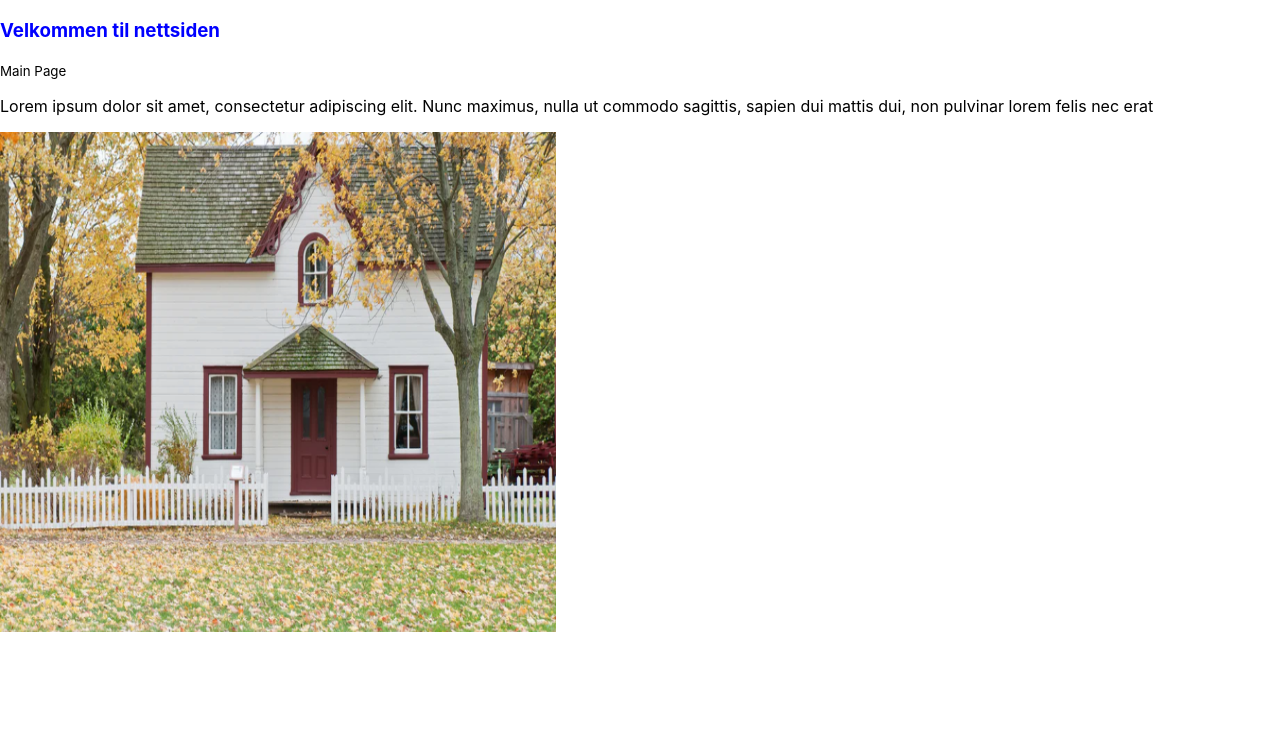
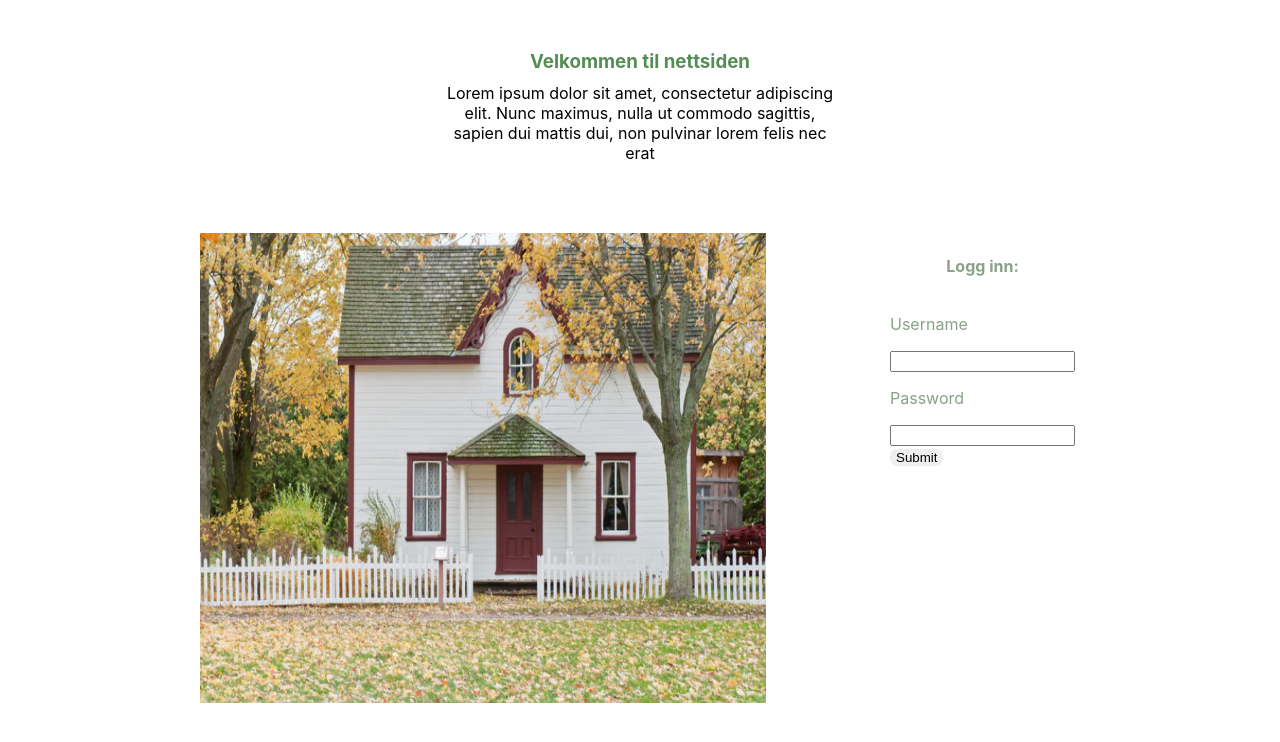
Before and after one commit to ingelinsu/roddi, a React (Create React App) app in the folder frontend/react-app/: page / in a window 1280 px wide. Shown: the top 742 px of the page. Built offline with nearby package versions, Linux system fonts and the light colour scheme.

Commit message:
Fikset litt på forsiden

```diff
--- a/frontend/react-app/src/components/Login.js
+++ b/frontend/react-app/src/components/Login.js
@@ -1,12 +1,26 @@
-
-
-
+import React from 'react';
 
 
 function Login() {
     return (
-      <div>
-        {/*<Link to="/login">Login</Link>*/}
-      </div>
+      <div className="login-wrapper">
+      <h4>Logg inn:</h4>
+      <form>
+        <label>
+          <p>Username</p>
+          <input type="text" />
+        </label>
+        <label>
+          <p>Password</p>
+          <input type="password" />
+        </label>
+        <div>
+          <button id="knapp" type="submit">Submit</button>
+        </div>
+      </form>
+    </div>
       );
   }
+
+
+  export default Login
--- a/frontend/react-app/src/components/MainContent.js
+++ b/frontend/react-app/src/components/MainContent.js
@@ -8,7 +8,7 @@ function MainContent() {
     return (
       <main>
       <div>
-        <p>
+        <p id="lorem">
           Lorem ipsum dolor sit amet, consectetur adipiscing elit. Nunc maximus,
           nulla ut commodo sagittis, sapien dui mattis dui, non pulvinar lorem
           felis nec erat
--- a/frontend/react-app/src/index.css
+++ b/frontend/react-app/src/index.css
@@ -1,5 +1,6 @@
 body {
-  margin: 0;
+  margin: 80px;
+  margin-top: 50px;
   font-family: -apple-system, BlinkMacSystemFont, 'Segoe UI', 'Roboto', 'Oxygen',
     'Ubuntu', 'Cantarell', 'Fira Sans', 'Droid Sans', 'Helvetica Neue',
     sans-serif;
@@ -13,10 +14,44 @@ code {
 }
 
 #hus {
-  width: 560px;
-  height: 500px;
+  width: 570px;
+  height: 470px;
+  position: absolute;
+  margin-left: 120px;
+}
+
+#lorem {
+  margin: auto;
+  width: 400px;
+  text-align: center;
+  margin-bottom: 70px;
 }
 
 #tittel {
-  color: blue;
+  color: rgb(85, 141, 85);
+  margin: auto;
+  text-align: center;
+  margin-bottom: 10px;
 }
+
+.login-wrapper {
+  display: flex;
+  /*float: right;*/
+  flex-direction: column;
+  align-items: center;
+  position: absolute;
+  margin-left: 800px;
+  border-bottom: 1px solid #58a4b0;
+  border: 0;
+  background: transparent;
+  padding: 2px 10px;
+  color: rgb(136, 161, 136);
+}
+
+#knapp {
+  text-align: center;
+  border-radius: 7px;
+  size: 50px;
+  border: none;
+
+}
--- a/frontend/react-app/src/pages/index.jsx
+++ b/frontend/react-app/src/pages/index.jsx
@@ -10,9 +10,8 @@ const MainPage = () => {
   return (
     <div>
       <h3 id="tittel">Velkommen til nettsiden</h3>
-      <small>Main Page</small>
       <MainContent />
-      {/*<Login />*/}
+      <Login />
     </div>
   );
 
```
